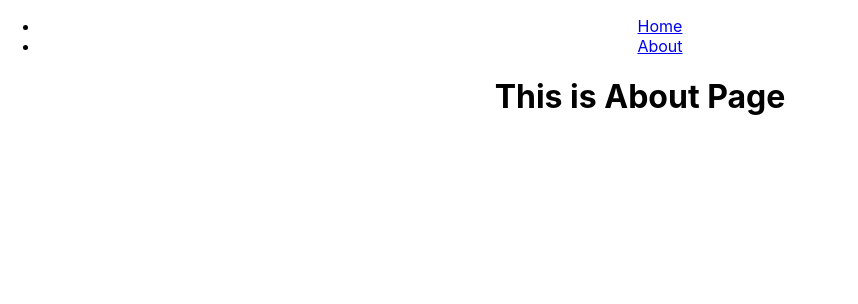
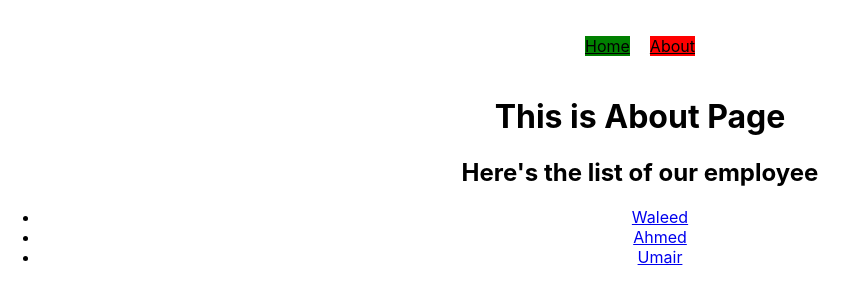
Before and after one commit to waleedtariq109/grasp-react, a JavaScript app in the folder react-router/: page /about-us in a window 1280 px wide. Shown: the top 304 px of the page, without its empty margins (0-858 px from the left). Built offline with nearby package versions, Linux system fonts and the light colour scheme; the HTML template or start-up script is replaced by a standard one.

Commit message:
appli active style

```diff
--- a/react-router/src/App.css
+++ b/react-router/src/App.css
@@ -36,3 +36,18 @@
     transform: rotate(360deg);
   }
 }
+
+.navbar {
+  display: flex;
+  justify-content: center;
+  list-style: none;
+  padding: 10px;
+}
+
+.navbar li {
+  padding: 10px;
+}
+
+.text-red-500 {
+  color: black;
+}
--- a/react-router/src/components/About.js
+++ b/react-router/src/components/About.js
@@ -1,7 +1,21 @@
+import { Link } from "react-router-dom";
+
 const About = () => {
   return (
     <>
       <h1>This is About Page</h1>
+      <h2>Here's the list of our employee</h2>
+      <ul>
+        <li>
+          <Link to="/users/waleed">Waleed</Link>
+        </li>
+        <li>
+          <Link to="/users/ahmed">Ahmed</Link>
+        </li>
+        <li>
+          <Link to="/users/umair">Umair</Link>
+        </li>
+      </ul>
     </>
   );
 };
--- a/react-router/src/components/Navbar.js
+++ b/react-router/src/components/Navbar.js
@@ -1,14 +1,34 @@
-import { Link } from "react-router-dom";
+import { NavLink } from "react-router-dom";
 
 const NavBar = () => {
   return (
     <>
-      <ul>
+      <ul className="navbar">
         <li>
-          <Link to="/">Home</Link>
+          <NavLink
+            className="text-red-500"
+            to="/"
+            style={({ isActive }) => {
+              return {
+                backgroundColor: isActive ? "red" : "green",
+              };
+            }}
+          >
+            Home
+          </NavLink>
         </li>
         <li>
-          <Link to="/about-us">About</Link>
+          <NavLink
+            className="text-red-500"
+            to="/about-us"
+            style={({ isActive }) => {
+              return {
+                backgroundColor: isActive ? "red" : "green",
+              };
+            }}
+          >
+            About
+          </NavLink>
         </li>
       </ul>
     </>
```
